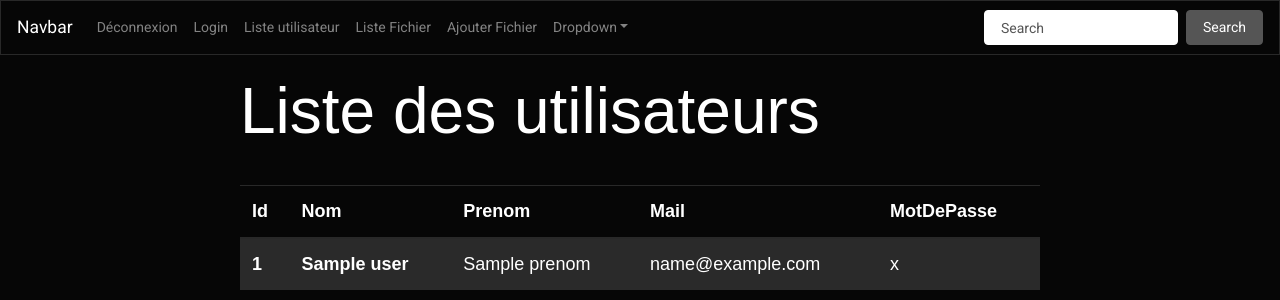
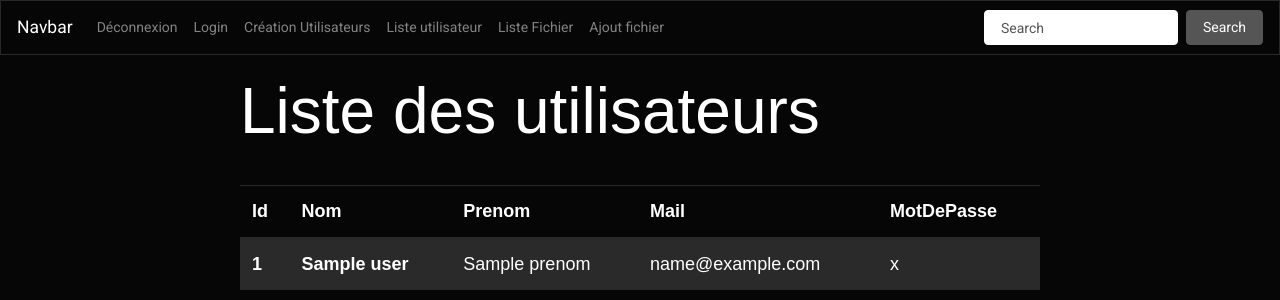
Before and after one commit to heldgrind/M4207_site, a Symfony app: template templates/mon/listeUser.html.twig in a window 1280 px wide. Shown: the top 300 px of the page. Run offline with Twig, Linux system fonts and the light colour scheme; the template is opened without the code that fills it: most values are stand-ins (such as "Sample title", 1, 10 or a date in 2020); some libraries are stand-ins or nearby versions.

Commit message:
adaptation pc fixe

```diff
--- a/templates/mon/listeUser.html.twig
+++ b/templates/mon/listeUser.html.twig
@@ -25,24 +25,16 @@
         </a>
       </li>
       <li class="nav-item">
+        <a class="nav-link" href="/creation">Création Utilisateurs</a>
+      </li>
+      <li class="nav-item">
         <a class="nav-link" href="/listeUser">Liste utilisateur</a>
       </li>
       <li class="nav-item">
         <a class="nav-link" href="/listFichier">Liste Fichier</a>
       </li>
       <li class="nav-item">
-        <a class="nav-link" href="/fichier">Ajouter Fichier</a>
-      </li>
-      <li class="nav-item dropdown">
-      <li class="nav-item dropdown">
-        <a class="nav-link dropdown-toggle" data-toggle="dropdown" href="#" role="button" aria-haspopup="true" aria-expanded="false">Dropdown</a>
-        <div class="dropdown-menu">
-          <a class="dropdown-item" href="#">Action</a>
-          <a class="dropdown-item" href="#">Another action</a>
-          <a class="dropdown-item" href="#">Something else here</a>
-          <div class="dropdown-divider"></div>
-          <a class="dropdown-item" href="#">Separated link</a>
-        </div>
+        <a class="nav-link" href="/fichier">Ajout fichier</a>
       </li>
     </ul>
     <form class="form-inline my-2 my-lg-0">
--- a/templates/mon/login_result.html.twig
+++ b/templates/mon/login_result.html.twig
@@ -51,5 +51,6 @@
 
 
 
+
 </div>
 {% endblock %}
```
Also changed, not shown: src/Controller/MonController.php (+4 -14 lines), templates/mon/utilisateurs.html.twig (+14 -2 lines), 1 other file.
